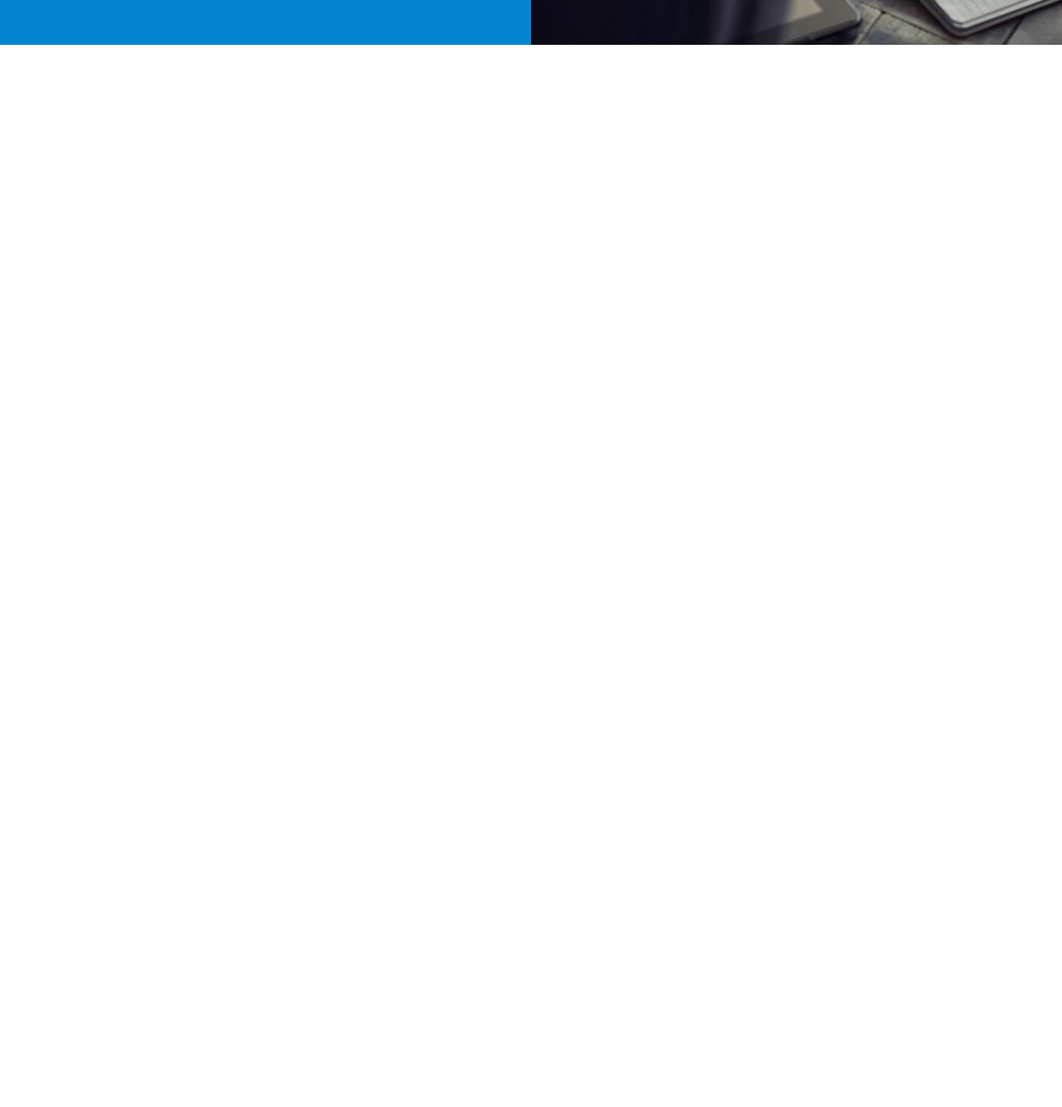
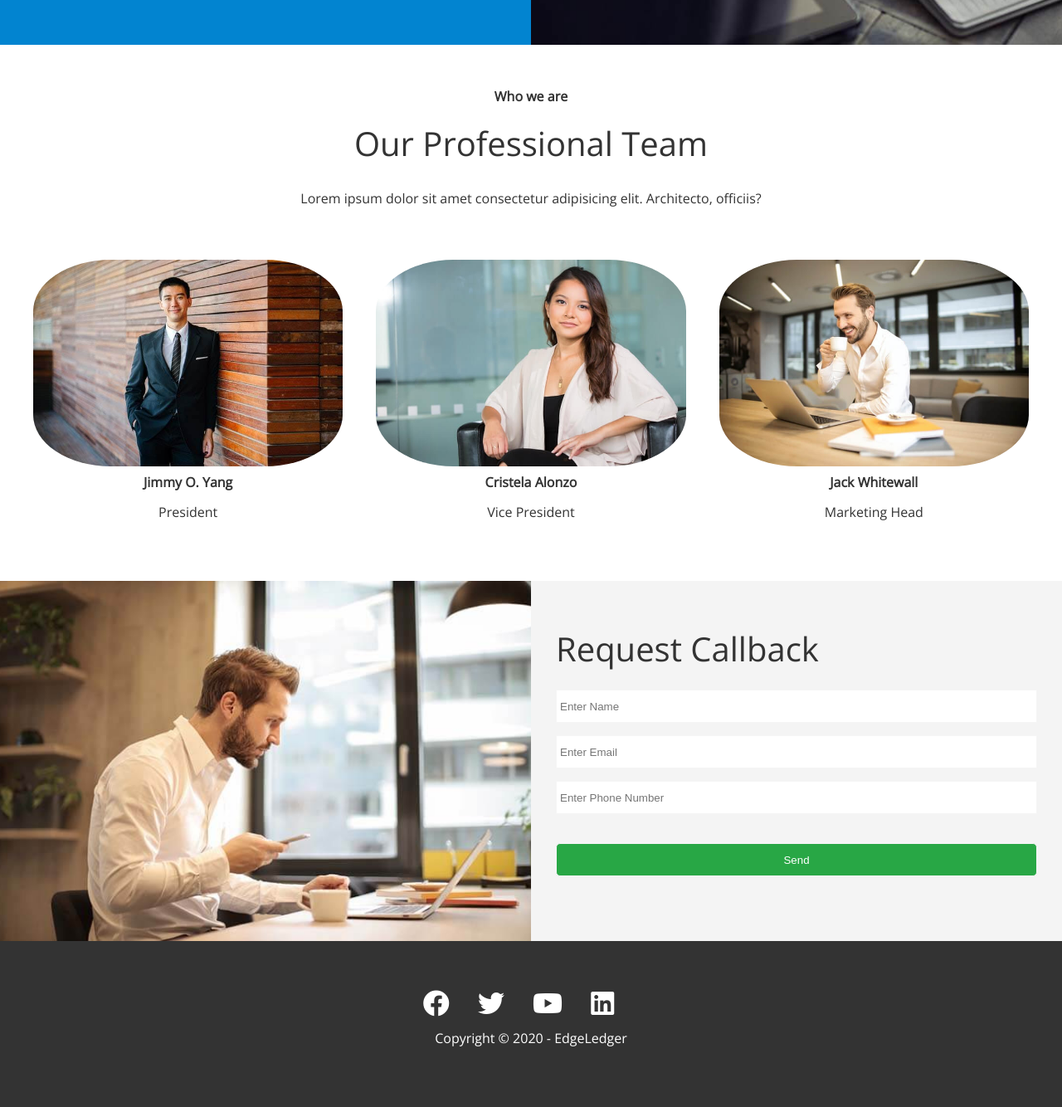
Before and after one commit to CurtisKil/financeWebsite, a plain HTML site: page index.html in a window 1280 px wide. Shown: the part 2660-3994 px from the top of the page at 83% size. Before the commit the page ends 2721 px from the top, so only its background shows below. Drawn offline with nearby package versions, Linux system fonts and the light colour scheme.

Commit message:
Finished Up Homepage

```diff
--- a/css/style.css
+++ b/css/style.css
@@ -145,3 +145,60 @@ img {
 .cases img:hover {
   opacity: 0.7;
 }
+
+.team img {
+  border-radius: 25%;
+}
+
+/* Callback Form */
+.callback-form {
+  width: 100%;
+  padding: 20px 0;
+}
+
+.callback-form label {
+  display: block;
+  margin-bottom: 5px;
+}
+
+.callback-form .form-control {
+  margin-bottom: 15px;
+}
+
+.callback-form input {
+  width: 100%;
+  padding: 4px;
+  height: 40px;
+  border: #f5f5f5 1px solid;
+}
+
+.callback-form input:focus {
+  outline-color: #28a745;
+}
+
+.callback-form .btn {
+  padding: 12px 0;
+  margin-top: 20px;
+}
+
+/* Footer */
+.footer {
+  display: flex;
+  flex-direction: column;
+  align-items: center;
+  justify-content: center;
+  text-align: center;
+  height: 200px;
+}
+
+.footer a {
+  color: #fff;
+}
+
+.footer .social > * {
+  margin-right: 30px;
+}
+
+.footer a:hover {
+  color: #28a745;
+}
--- a/index.html
+++ b/index.html
@@ -160,6 +160,91 @@
           </div>
         </div>
       </section>
+
+      <!-- Team -->
+      <section id="team" class="team section-padding">
+        <header class="section-header">
+          <h4>Who we are</h4>
+          <h2>Our Professional Team</h2>
+          <p>
+            Lorem ipsum dolor sit amet consectetur adipisicing elit. Architecto,
+            officiis?
+          </p>
+        </header>
+        <div class="flex-items">
+          <div>
+            <img src="images/team/person1.jpg" alt="team member 1" />
+            <h4>Jimmy O. Yang</h4>
+            <p>President</p>
+          </div>
+          <div>
+            <img src="images/team/person2.jpg" alt="team member 2" />
+            <h4>Cristela Alonzo</h4>
+            <p>Vice President</p>
+          </div>
+          <div>
+            <img src="images/team/person3.jpg" alt="team member 3" />
+            <h4>Jack Whitewall</h4>
+            <p>Marketing Head</p>
+          </div>
+        </div>
+      </section>
+
+      <!-- Contact Section -->
+      <section id="contact" class="contact flex-columns">
+        <div class="row">
+          <div class="column">
+            <div class="column-1">
+              <img src="images/home/contact.jpg" alt="contact form" />
+            </div>
+          </div>
+          <div class="column">
+            <div class="column-2 bg-light">
+              <h2>Request Callback</h2>
+              <form action="" class="callback-form">
+                <div class="form-control">
+                  <label for="name"></label>
+                  <input
+                    type="text"
+                    name="name"
+                    id="name"
+                    placeholder="Enter Name"
+                  />
+                </div>
+                <div class="form-control">
+                  <label for="email"></label>
+                  <input
+                    type="email"
+                    name="email"
+                    id="email"
+                    placeholder="Enter Email"
+                  />
+                </div>
+                <div class="form-control">
+                  <label for="phone"></label>
+                  <input
+                    type="text"
+                    name="phone"
+                    id="phone"
+                    placeholder="Enter Phone Number"
+                  />
+                </div>
+                <input type="submit" value="Send" id="submit" class="btn" />
+              </form>
+            </div>
+          </div>
+        </div>
+      </section>
     </main>
+
+    <footer class="footer bg-dark">
+      <div class="social">
+        <a href="#" class="fab fa-facebook fa-2x"></a>
+        <a href="#" class="fab fa-twitter fa-2x"></a>
+        <a href="#" class="fab fa-youtube fa-2x"></a>
+        <a href="#" class="fab fa-linkedin fa-2x"></a>
+      </div>
+      <p>Copyright &copy; 2020 - EdgeLedger</p>
+    </footer>
   </body>
 </html>
```
